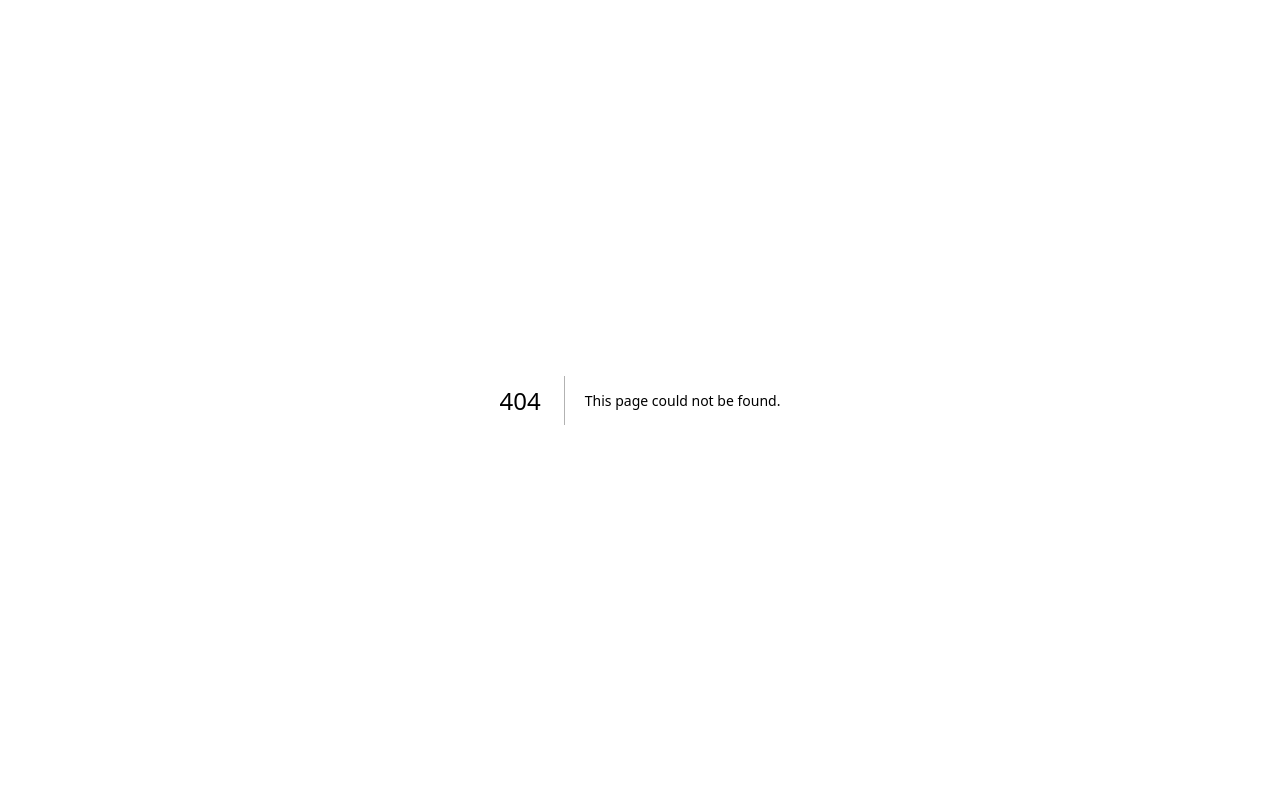
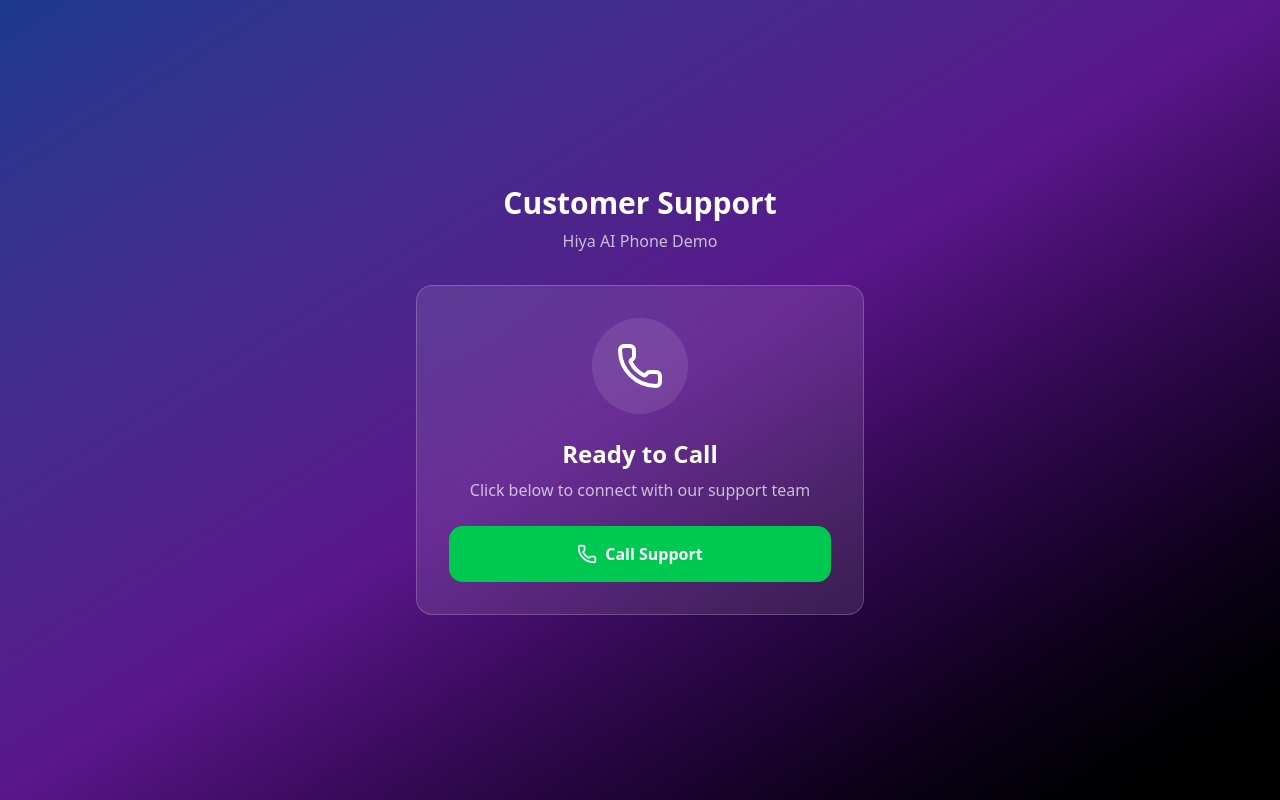
Before and after one commit to dp-IED/hiyamanager, a Next.js app: page /caller in a window 1280 px wide. Before the commit this address had no page. Built offline with nearby package versions, Linux system fonts and the light colour scheme; no server answers.

Commit message:
feat: Add customer caller demo page
- Manage call states (idle, calling, queued, connecting, active, ended)
- Display queue position, wait time, agent name, and call duration
- Integrate with /api/demo/state for dynamic updates
- Use framer-motion for UI animations

```diff
--- /dev/null
+++ b/app/caller/page.tsx
@@ -0,0 +1,220 @@
+'use client';
+
+import { useState, useEffect } from 'react';
+import { motion, AnimatePresence } from 'framer-motion';
+import { Phone, PhoneOff, Clock, User, MessageSquare } from 'lucide-react';
+import { CallQueue } from '@/components/caller/CallQueue';
+import { CallActive } from '@/components/caller/CallActive';
+
+type CallState = 'idle' | 'calling' | 'queued' | 'connecting' | 'active' | 'ended';
+
+export default function CallerPage() {
+  const [callState, setCallState] = useState<CallState>('idle');
+  const [queuePosition, setQueuePosition] = useState<number | null>(null);
+  const [waitTime, setWaitTime] = useState(0);
+  const [agentName, setAgentName] = useState<string | null>(null);
+  const [callDuration, setCallDuration] = useState(0);
+
+  useEffect(() => {
+    // Check demo state on mount
+    checkDemoState();
+
+    // Poll for demo state updates
+    const interval = setInterval(checkDemoState, 2000);
+    return () => clearInterval(interval);
+  }, []);
+
+  const checkDemoState = async () => {
+    try {
+      const response = await fetch('/api/demo/state');
+      const data = await response.json();
+
+      if (data.isActive) {
+        // Demo is active, update call state
+        if (data.callState) {
+          setCallState(data.callState);
+          setQueuePosition(data.queuePosition);
+          setWaitTime(data.waitTime || 0);
+          setAgentName(data.agentName);
+        }
+      }
+    } catch (error) {
+      console.error('Failed to check demo state:', error);
+    }
+  };
+
+  const handleStartCall = async () => {
+    setCallState('calling');
+
+    // Simulate calling
+    setTimeout(() => {
+      setCallState('queued');
+      setQueuePosition(5);
+      setWaitTime(0);
+    }, 2000);
+  };
+
+  const handleEndCall = async () => {
+    setCallState('ended');
+    // Reset after 3 seconds
+    setTimeout(() => {
+      setCallState('idle');
+      setQueuePosition(null);
+      setWaitTime(0);
+      setAgentName(null);
+      setCallDuration(0);
+    }, 3000);
+  };
+
+  // Update wait time when in queue
+  useEffect(() => {
+    if (callState === 'queued') {
+      const interval = setInterval(() => {
+        setWaitTime((prev) => prev + 1);
+      }, 1000);
+      return () => clearInterval(interval);
+    }
+  }, [callState]);
+
+  // Update call duration when active
+  useEffect(() => {
+    if (callState === 'active') {
+      const interval = setInterval(() => {
+        setCallDuration((prev) => prev + 1);
+      }, 1000);
+      return () => clearInterval(interval);
+    }
+  }, [callState]);
+
+  return (
+    <div className="min-h-screen bg-gradient-to-br from-blue-900 via-purple-900 to-black text-white flex items-center justify-center p-4">
+      <div className="max-w-md w-full">
+        <motion.div
+          initial={{ opacity: 0, y: 20 }}
+          animate={{ opacity: 1, y: 0 }}
+          className="text-center mb-8"
+        >
+          <h1 className="text-3xl font-bold mb-2">Customer Support</h1>
+          <p className="text-white/70">Hiya AI Phone Demo</p>
+        </motion.div>
+
+        <AnimatePresence mode="wait">
+          {callState === 'idle' && (
+            <motion.div
+              key="idle"
+              initial={{ opacity: 0, scale: 0.9 }}
+              animate={{ opacity: 1, scale: 1 }}
+              exit={{ opacity: 0, scale: 0.9 }}
+              className="bg-white/10 backdrop-blur-lg rounded-2xl p-8 border border-white/20"
+            >
+              <div className="text-center space-y-6">
+                <div className="w-24 h-24 mx-auto bg-white/10 rounded-full flex items-center justify-center">
+                  <Phone className="w-12 h-12 text-white" />
+                </div>
+                <div>
+                  <h2 className="text-2xl font-semibold mb-2">Ready to Call</h2>
+                  <p className="text-white/70">
+                    Click below to connect with our support team
+                  </p>
+                </div>
+                <button
+                  onClick={handleStartCall}
+                  className="w-full bg-green-500 hover:bg-green-600 text-white font-semibold py-4 px-6 rounded-xl transition-colors flex items-center justify-center gap-2"
+                >
+                  <Phone className="w-5 h-5" />
+                  Call Support
+                </button>
+              </div>
+            </motion.div>
+          )}
+
+          {callState === 'calling' && (
+            <motion.div
+              key="calling"
+              initial={{ opacity: 0, scale: 0.9 }}
+              animate={{ opacity: 1, scale: 1 }}
+              exit={{ opacity: 0, scale: 0.9 }}
+              className="bg-white/10 backdrop-blur-lg rounded-2xl p-8 border border-white/20"
+            >
+              <div className="text-center space-y-6">
+                <motion.div
+                  animate={{ scale: [1, 1.1, 1] }}
+                  transition={{ repeat: Infinity, duration: 1.5 }}
+                  className="w-24 h-24 mx-auto bg-blue-500/20 rounded-full flex items-center justify-center"
+                >
+                  <Phone className="w-12 h-12 text-blue-400" />
+                </motion.div>
+                <div>
+                  <h2 className="text-2xl font-semibold mb-2">Calling...</h2>
+                  <p className="text-white/70">Connecting to support</p>
+                </div>
+              </div>
+            </motion.div>
+          )}
+
+          {callState === 'queued' && (
+            <CallQueue
+              queuePosition={queuePosition}
+              waitTime={waitTime}
+              onStateChange={setCallState}
+            />
+          )}
+
+          {callState === 'connecting' && (
+            <motion.div
+              key="connecting"
+              initial={{ opacity: 0, scale: 0.9 }}
+              animate={{ opacity: 1, scale: 1 }}
+              exit={{ opacity: 0, scale: 0.9 }}
+              className="bg-white/10 backdrop-blur-lg rounded-2xl p-8 border border-white/20"
+            >
+              <div className="text-center space-y-6">
+                <motion.div
+                  animate={{ scale: [1, 1.1, 1] }}
+                  transition={{ repeat: Infinity, duration: 1 }}
+                  className="w-24 h-24 mx-auto bg-green-500/20 rounded-full flex items-center justify-center"
+                >
+                  <User className="w-12 h-12 text-green-400" />
+                </motion.div>
+                <div>
+                  <h2 className="text-2xl font-semibold mb-2">Connecting...</h2>
+                  <p className="text-white/70">Agent is joining the call</p>
+                </div>
+              </div>
+            </motion.div>
+          )}
+
+          {callState === 'active' && (
+            <CallActive
+              agentName={agentName || 'AI Agent'}
+              callDuration={callDuration}
+              onEndCall={handleEndCall}
+            />
+          )}
+
+          {callState === 'ended' && (
+            <motion.div
+              key="ended"
+              initial={{ opacity: 0, scale: 0.9 }}
+              animate={{ opacity: 1, scale: 1 }}
+              exit={{ opacity: 0, scale: 0.9 }}
+              className="bg-white/10 backdrop-blur-lg rounded-2xl p-8 border border-white/20"
+            >
+              <div className="text-center space-y-6">
+                <div className="w-24 h-24 mx-auto bg-green-500/20 rounded-full flex items-center justify-center">
+                  <PhoneOff className="w-12 h-12 text-green-400" />
+                </div>
+                <div>
+                  <h2 className="text-2xl font-semibold mb-2">Call Ended</h2>
+                  <p className="text-white/70">
+                    Thank you for contacting support. We hope we were able to help!
+                  </p>
+                </div>
+              </div>
+            </motion.div>
+          )}
+        </AnimatePresence>
+      </div>
+    </div>
+  );
+}
```
